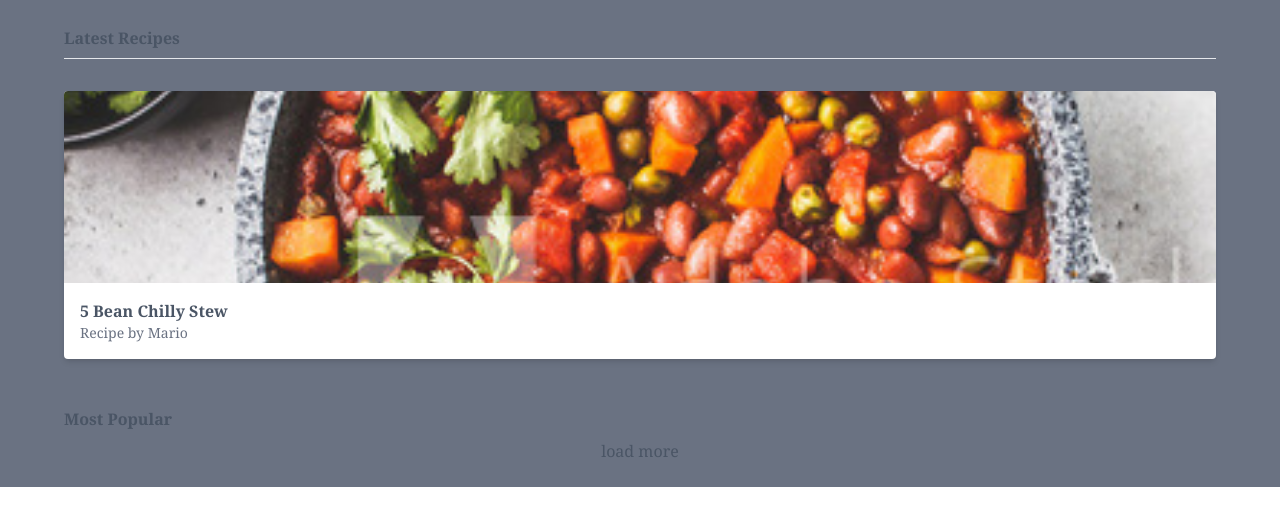
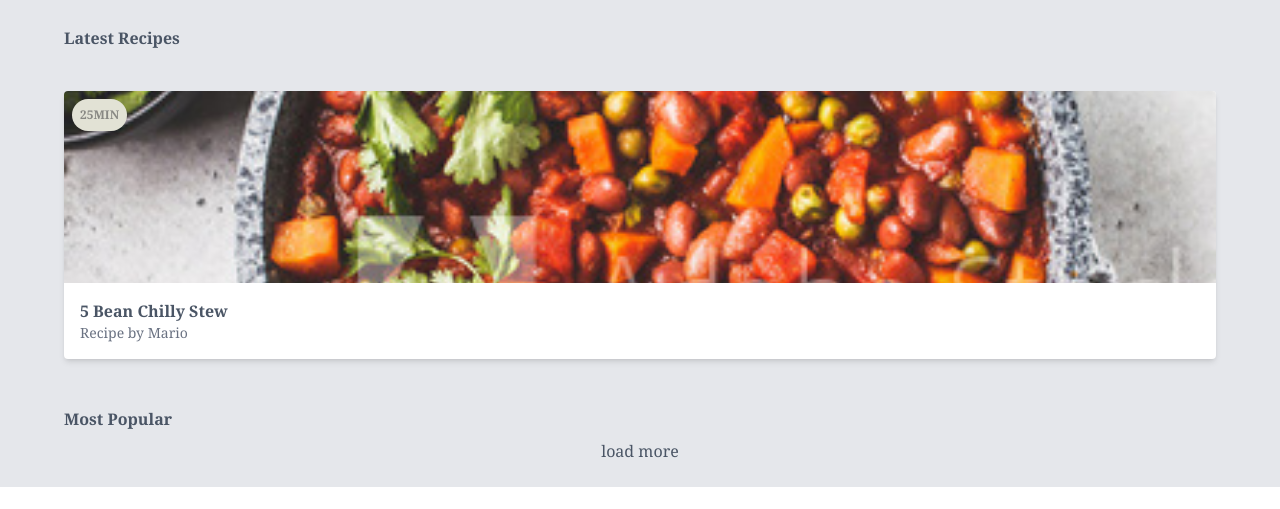
Before and after one commit to ishan65/ltailwindcss, a website: page public/index.html in a window 1280 px wide. Shown: the part 291-800 px from the top of the page. Drawn offline with Linux system fonts and the light colour scheme.

Commit message:
Adding badge

```diff
--- a/public/index.html
+++ b/public/index.html
@@ -36,7 +36,7 @@
       </div>
       <!--end nav-->
     </div>
-    <main class="px-16 py-6 bg-gray-500">
+    <main class="px-16 py-6 bg-gray-200">
       <div class="flex justify-center md:justify-end">
         <a href="http://" class="text-primary">Log in</a>
         <a href="http://" class="text-primary ml-4">Sign Up</a>
@@ -51,7 +51,7 @@
         </h4>
         <!--cards go here-->
         <div class="mt-8">
-          <div class="bg-white rounded overflow-hidden shadow-md">
+          <div class="bg-white rounded overflow-hidden shadow-md relative">
             <img
               src="img/stew.jpg"
               alt="stew"
@@ -60,6 +60,11 @@
             <div class="m-4">
               <span class="font-bold">5 Bean Chilly Stew</span>
               <span class="block text-gray-500 text-sm">Recipe by Mario</span>
+            </div>
+            <div
+              class="bg-[#E2E2D5] text-[#888883] text-xs uppercase font-bold rounded-full p-2 absolute top-0 ml-2 mt-2"
+            >
+              <span>25min</span>
             </div>
           </div>
         </div>
--- a/src/input.css
+++ b/src/input.css
@@ -1,3 +1,4 @@
 @import "tailwindcss";
+@tailwind components;
 @tailwind base;
 @tailwind utilities;
--- a/tailwind.config.js
+++ b/tailwind.config.js
@@ -1,5 +1,3 @@
-// tailwind.config.js
-/** @type {import('tailwindcss').Config} */
 module.exports = {
   content: ["./src/**/*.{js,html,css}", "./public/**/*.{js,html,css}"],
   theme: {
```
Also changed, not shown: public/output.css.
